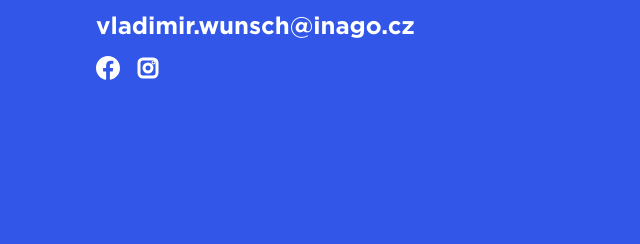
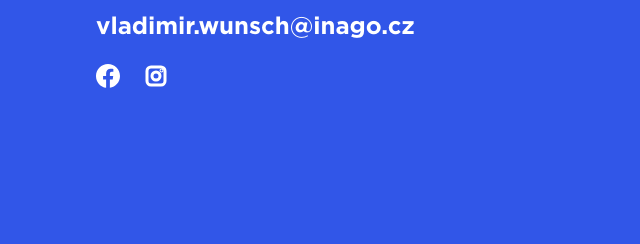
Before and after one commit to bobcermak/vladimirwunsch.cz, a website built with Vite: page src/pages/index.html in a window 1280 px wide. Shown: the part 6443-6687 px from the top of the page, 0-640 px from the left. Built offline with nearby package versions, Linux system fonts and the light colour scheme.

Commit message:
Refactor: Update Facebook and Instagram contact item styles for consistency and improved padding

```diff
--- a/src/styles/layout.css
+++ b/src/styles/layout.css
@@ -631,6 +631,8 @@
 }
 
 .page__contact-information-list-item-href--facebook {
+    padding: .5rem;
+    padding-left: 0;
     fill: var(--white, #FFFFFF);
     transition: fill var(--transition, .25s ease-in-out);
 }
@@ -640,6 +642,7 @@
 }
 
 .page__contact-information-list-item-href--instagram {
+    padding: .5rem;
     fill: none;
     stroke: var(--white, #FFFFFF);
     transition: stroke var(--transition, .25s ease-in-out);
```
